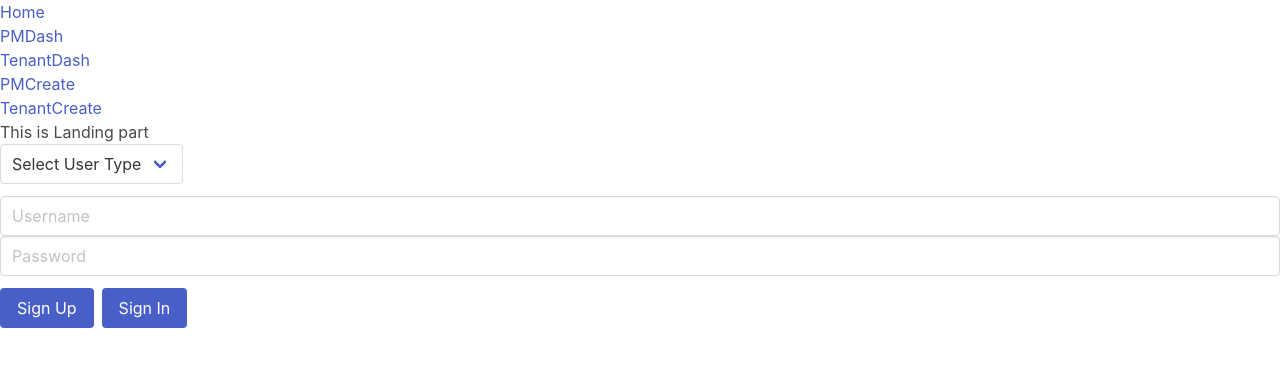
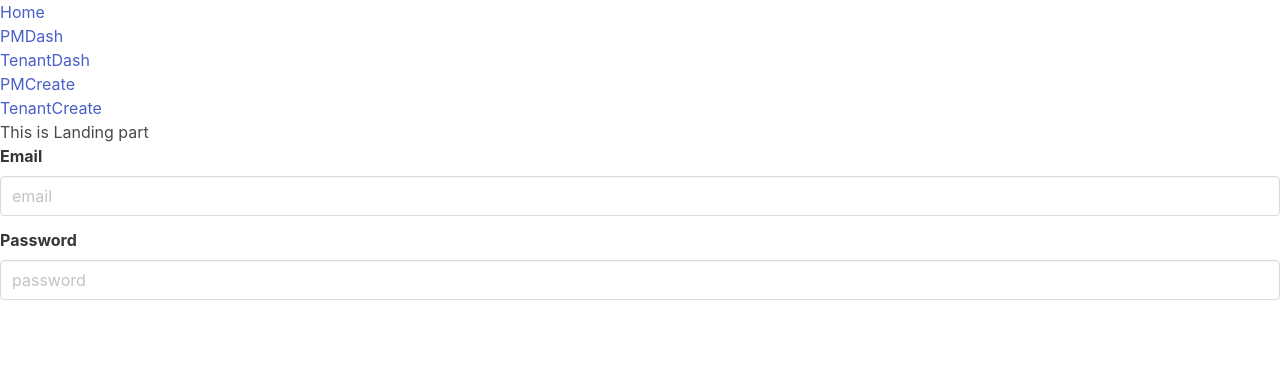
Before and after one commit to ksboyer17/Property-crm, a React (Create React App) app in the folder client/: page / in a window 1280 px wide. Shown: the top 366 px of the page. Built offline with nearby package versions, Linux system fonts and the light colour scheme; some icons are missing.

Commit message:
added to landing.js

```diff
--- a/client/src/pages/Landing.js
+++ b/client/src/pages/Landing.js
@@ -3,37 +3,26 @@ import React, { Component } from "react";
 class Landing extends Component {
   render() {
     return (
-      <div>
+
       <div>
         <p>This is Landing part</p>
+
+
+        <div className="field">
+            <label className="label" htmlFor="email">Email</label>
+            <div className="control">
+              <input className="input" name="email" type="email" placeholder="email" required onChange={this.handleChange} />
+            </div>
+          </div>
+
+          <div className="field">
+            <label className="label" htmlFor="password">Password</label>
+            <div className="control">
+              <input className="input" name="password" type="password" placeholder="password" required onChange={this.handleChange}/>
+            </div>
+          </div>
       </div>
 
-      <div className="field">
-      <p className="control">
-        <span className="select">
-          <select>
-            <option>Select User Type</option>
-            <option>Resident</option>
-            <option>Management</option>
-          </select>
-        </span>
-      </p>
-    </div>
-
-      <div className="field">
-      <div className="control">
-        <input className="input" type="text" placeholder="Username" />
-        <input className="input" type="text" placeholder="Password" />
-      </div>
-    </div>
-
-
-
-    <div className="buttons">
-      <a className="button is-link">Sign Up</a>
-      <a className="button is-link">Sign In</a>
-    </div>
-    </div>
     );
   }
 }
```
